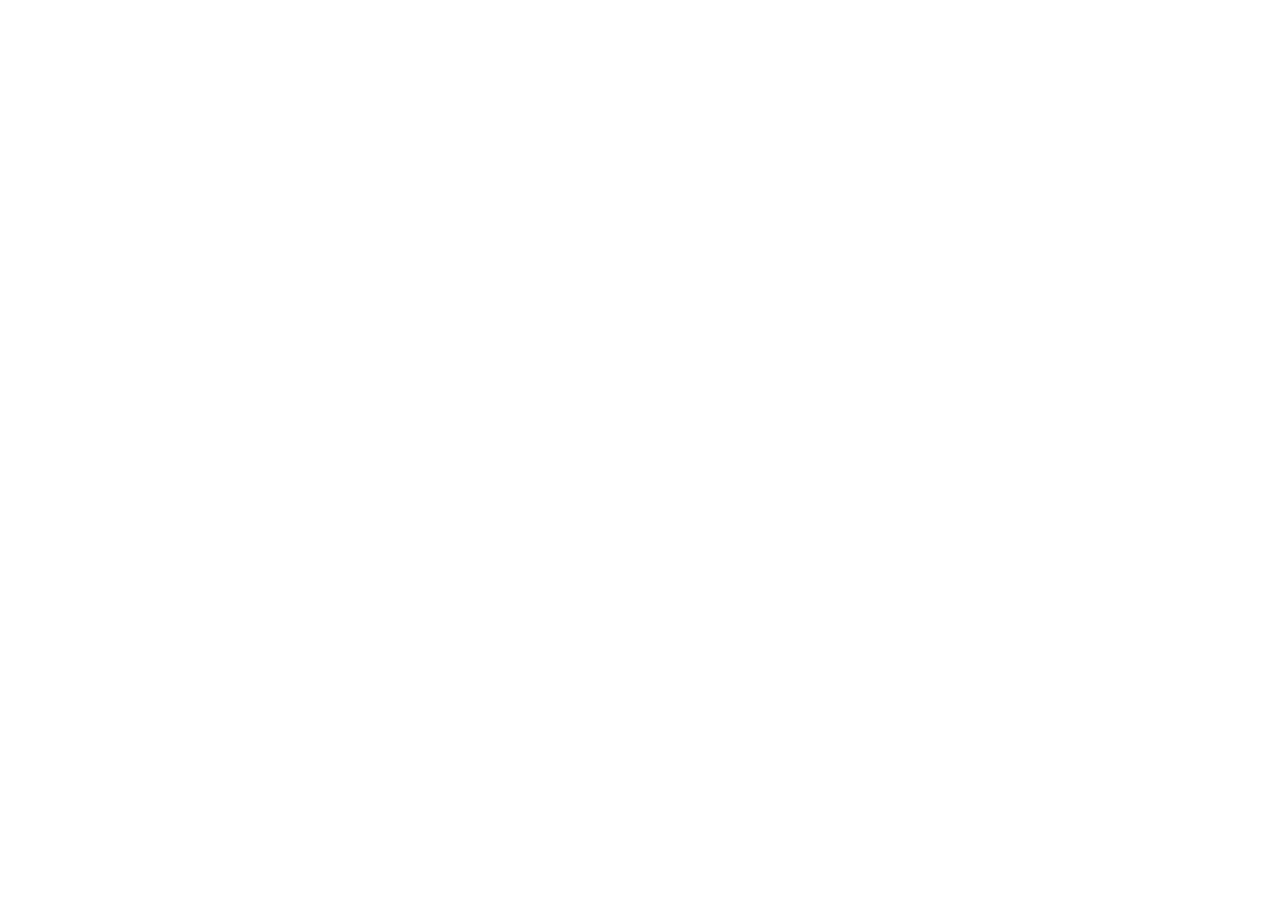
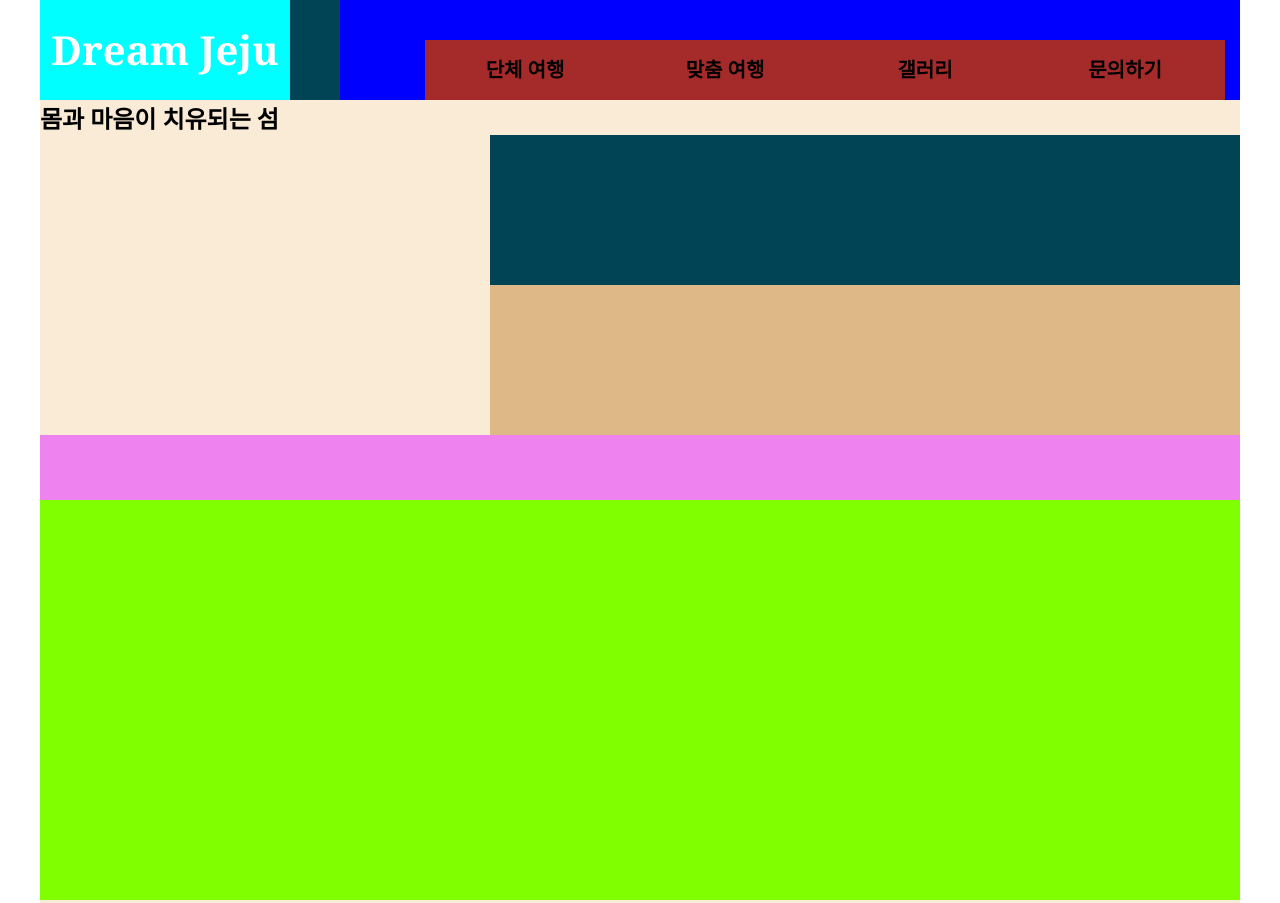
Before and after one commit to KANGSEUNGHOON1/layout1, a plain HTML site: page index.html in a window 1280 px wide. Shown: the top 903 px of the page. Before the commit the page ends 800 px from the top, so only its background shows below. Drawn offline with Linux system fonts and the light colour scheme.

Commit message:
레이아웃 영역 수정 중 상단 완료 메인 영역 수정 중

```diff
--- a/css/style.css
+++ b/css/style.css
@@ -1 +1,121 @@
-@charset "utf-8" ;
+@charset "utf-8";
+* {
+  padding: 0;
+  margin: 0;
+  box-sizing: border-box;
+}
+il,
+li {
+  list-style: none;
+}
+a {
+  color: black;
+  text-decoration: none;
+}
+/*전체 레이아웃*/
+.container {
+  width: 1200px;
+  height: 1000px;
+  background-color: antiquewhite;
+  margin: auto;
+}
+/*상단*/
+.header {
+  width: 100%;
+  height: 100px;
+  background-color: #004455;
+}
+/*로고*/
+.logo {
+  background-color: aqua;
+  float: left;
+  width: 250px;
+}
+.logo h1 {
+  font-size: 40px;
+  color: #fff;
+  font-family: Cambria, Cochin, Georgia, Times, "Times New Roman", serif;
+  line-height: 100px;
+  text-align: center;
+}
+/*메뉴*/
+nav {
+  position: relative;
+  background-color: blue;
+  float: right;
+  width: 900px;
+  height: 100%;
+}
+#topMenu {
+  top: 0;
+  right: 15px;
+  width: calc(100% - 100px);
+  height: 60px;
+  background-color: aquamarine;
+  margin-top: 40px;
+  position: absolute;
+}
+#topMenu li {
+  float: left;
+  background-color: brown;
+  width: calc(100% / 4);
+  height: 60px;
+  line-height: 60px;
+  text-align: center;
+  font-size: 20px;
+  font-weight: bold;
+}
+#topMenu li:hover {
+  background-color: rgb(107, 22, 22);
+}
+#topMenu li:hover a {
+  color: #fff;
+}
+/*메인*/
+.contents {
+  width: 1200px;
+  height: 800px;
+  background-color: rgb(220, 93, 93);
+}
+/*힐링*/
+.hilling {
+  width: 100%;
+  height: calc(100% / 2);
+  background-color: violet;
+}
+.hilling h2 {
+  background-color: antiquewhite;
+}
+/*설명*/
+.decription {
+  width: 100%;
+  height: 300px;
+  background-color: chocolate;
+}
+.dec-image {
+  width: 450px;
+  height: 100%;
+  background-color: antiquewhite;
+  float: left;
+}
+.dec-detail {
+  width: calc(100% - 450px);
+  height: 100%;
+  background-color: black;
+  float: left;
+}
+.detail-top {
+  height: calc(100% / 2);
+  background-color: #004455;
+}
+.detail-bt {
+  height: calc(100% / 2);
+  background-color: burlywood;
+}
+/*액티비티*/
+.activity {
+  width: 100%;
+  height: calc(100% / 2);
+  background-color: chartreuse;
+}
+/*하단*/
--- a/index.html
+++ b/index.html
@@ -1,11 +1,59 @@
 <!DOCTYPE html>
 <html lang="ko">
-<head>
-    <meta charset="UTF-8">
-    <meta name="viewport" content="width=device-width, initial-scale=1.0">
-    <title>Document</title>
-</head>
-<body>
+  <head>
+    <meta charset="UTF-8" />
+    <meta name="viewport" content="width=device-width, initial-scale=1.0" />
+    <title>드림 제주</title>
+    <link rel="stylesheet" href="css/style.css" />
+  </head>
+  <body>
+    <!--전체 레이아웃 -->
+    <div class="container">
+      <!-- 상단 -->
+      <header class="header">
+        <!-- 로고 -->
+        <div class="logo">
+          <a href="#">
+            <h1>Dream Jeju</h1>
+          </a>
+        </div>
+        <!-- 메뉴 -->
+        <nav>
+          <ul id="topMenu">
+            <li><a href="#">단체 여행</a></li>
+            <li><a href="#">맞춤 여행</a></li>
+            <li><a href="#">갤러리</a></li>
+            <li><a href="#">문의하기</a></li>
+          </ul>
+        </nav>
+      </header>
+      <!-- 메인 -->
+      <main class="contents">
+        <!--힐링-->
+        <section class="hilling">
+          <!--타이틀-->
+          <h2>몸과 마음이 치유되는 섬</h2>
+          <!--설명-->
+          <div class="decription">
+            <!--설명 이미지-->
+            <div class="dec-image">
+                <img src="" alt="">
+            </div>
+            <!--자세한 설명-->
+            <div class="dec-detail">
+                <!--detail top-->
+                <div class="detail-top"></div>
+                <div class="detail-bt"></div>
+                <!--detail bt-->
+            </div>
+          </div>
+        </section>
+        <!--액티비티-->
+        <section class="activity"></section>
+      </main>
 
-</body>
+      <!-- 하단 -->
+      <footer class="footer"></footer>
+    </div>
+  </body>
 </html>
```
